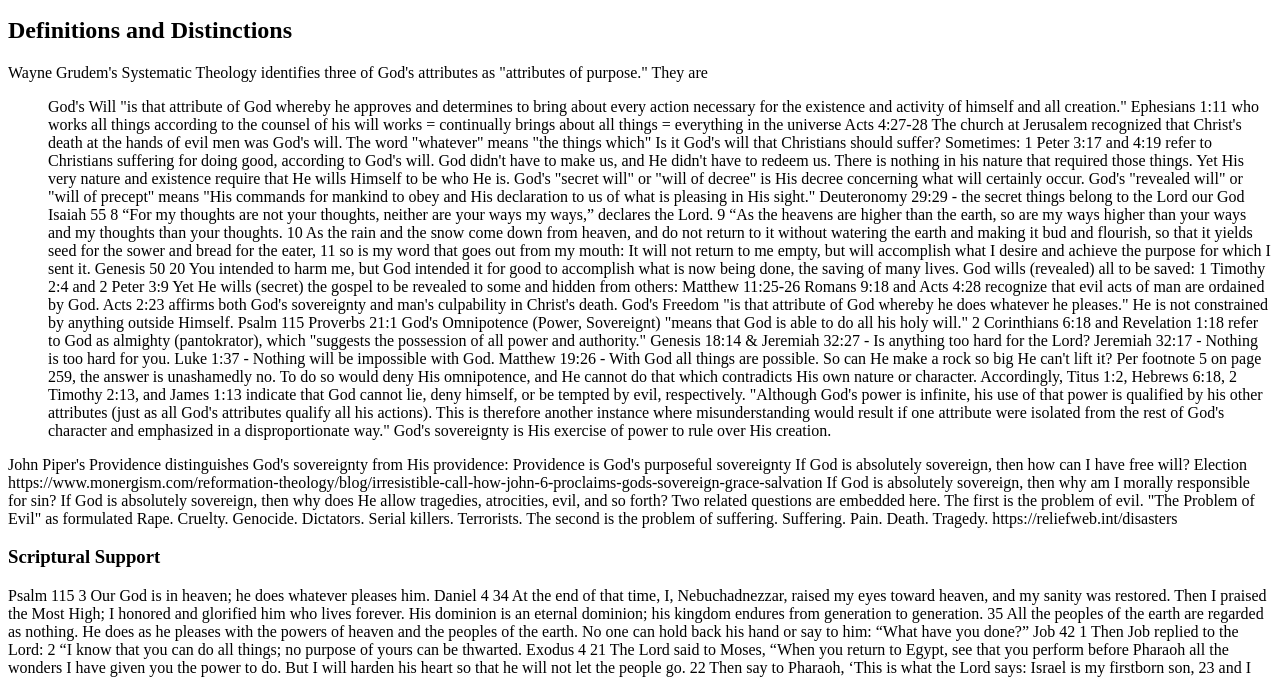
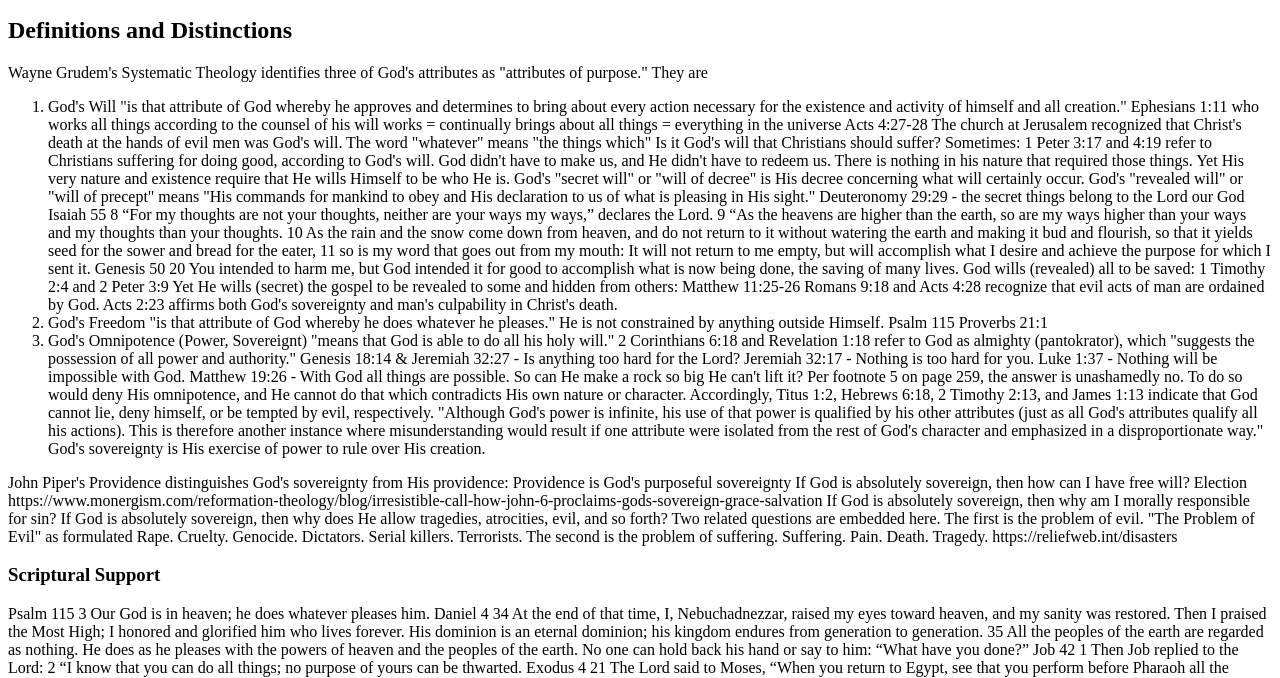
Before and after one commit to joemazurecon/joemazurecon.github.io, a plain HTML site: page God.html in a window 1280 px wide. Shown: the part 119-797 px from the top of the page. Drawn offline with Linux system fonts and the light colour scheme.

Commit message:
Update God.html

```diff
--- a/God.html
+++ b/God.html
@@ -13,7 +13,7 @@ Chapter 13: The Character of God: "Communicable" Attributes (Part 2), Part D
     <h2>Definitions and Distinctions</h2>
     <p>Wayne Grudem's Systematic Theology identifies three of God's attributes as "attributes of purpose." They are
       <ol>
-        <item>God's Will "is that attribute of God whereby he approves and determines to bring about every action necessary for the existence and activity of himself and all creation." Ephesians 1:11
+        <li>God's Will "is that attribute of God whereby he approves and determines to bring about every action necessary for the existence and activity of himself and all creation." Ephesians 1:11
 who works all things according to the counsel of his will
 	works = continually brings about
 	all things = everything in the universe
@@ -62,11 +62,11 @@ Yet He wills (secret) the gospel to be revealed to some and hidden from others:
 Romans 9:18 and Acts 4:28 recognize that evil acts of man are ordained by God.
 Acts 2:23 affirms both God's sovereignty and man's culpability in Christ's death.
 
-</item>
-        <item>God's Freedom "is that attribute of God whereby he does whatever he pleases." He is not constrained by anything outside Himself.
+</li>
+        <li>God's Freedom "is that attribute of God whereby he does whatever he pleases." He is not constrained by anything outside Himself.
 Psalm 115
-Proverbs 21:1</item>
-      <item>God's Omnipotence (Power, Sovereignt) "means that God is able to do all his holy will."
+Proverbs 21:1</li>
+      <li>God's Omnipotence (Power, Sovereignt) "means that God is able to do all his holy will."
 
 2 Corinthians 6:18 and Revelation 1:18 refer to God as almighty (pantokrator), which "suggests the possession of all power and authority."
 Genesis 18:14 & Jeremiah 32:27 - Is anything too hard for the Lord?
@@ -80,7 +80,7 @@ Accordingly, Titus 1:2, Hebrews 6:18, 2 Timothy 2:13, and James 1:13 indicate th
 
 "Although God's power is infinite, his use of that power is qualified by his other attributes (just as all God's attributes qualify all his actions).
 This is therefore another instance where misunderstanding would result if one attribute were isolated from the rest of God's character and emphasized in a disproportionate way."
-God's sovereignty is His exercise of power to rule over His creation.</item>
+God's sovereignty is His exercise of power to rule over His creation.</li>
       </ol>
 
       John Piper's Providence distinguishes God's sovereignty from His providence: Providence is God's purposeful sovereignty
```
